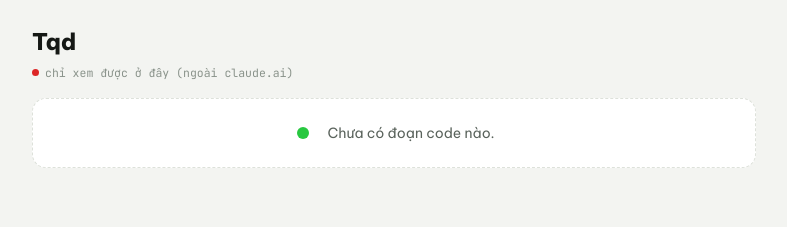
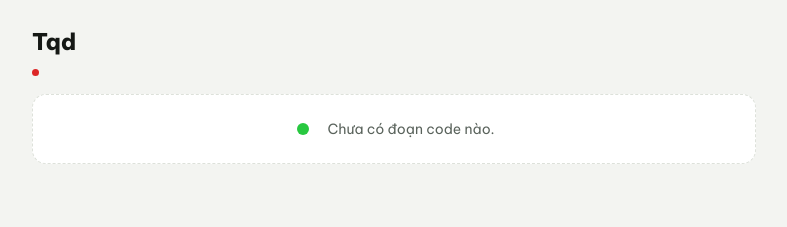
Before and after one commit to duongtool/tqd_code, a plain HTML site: page index.html in a window 1280 px wide. Shown: the whole page, without its empty margins (246-1033 px from the left). Drawn offline with Linux system fonts and the light colour scheme.

Commit message:
Refactor error handling in boot function
Updated error message handling in boot function.

```diff
--- a/index.html
+++ b/index.html
@@ -541,7 +541,7 @@ async function boot(){
   setSync("","đang kết nối…");
   loadTimer=setTimeout(function(){ setSync("err","không phản hồi — đang thử lại…"); },10000);
   if(typeof claude==="undefined"||!claude.use){
-    clearTimeout(loadTimer); setSync("err","chỉ xem được ở đây (ngoài claude.ai)");
+    clearTimeout(loadTimer); setSync("err","");
     $("emptyText").textContent="Chưa có đoạn code nào."; renderSaved(); return;
   }
   try{
```
